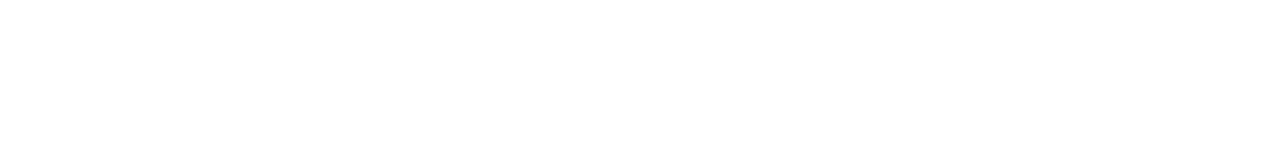
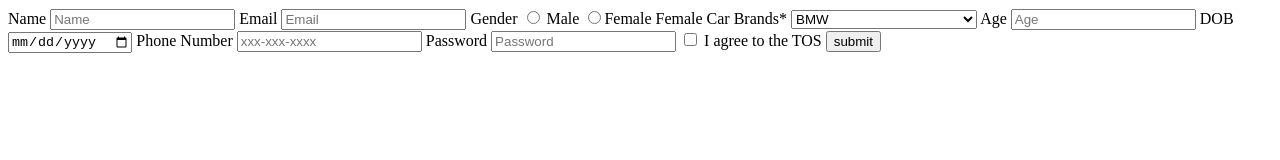
Before and after one commit to acciojob/signup-form-car-KaushalJoshi977, a website: page main.html in a window 1280 px wide. Drawn offline with Linux system fonts and the light colour scheme.

Commit message:
created a submission

```diff
--- a/main.html
+++ b/main.html
@@ -7,6 +7,43 @@
 </head>
 
 <body>
+	<form method ="post">
+		<label for = "name">Name</label>
+		<input type = "text" placeholder= "Name" id = "name" required>
+
+		<label for = "email">Email</label>
+		<input type = "email" id  ="email" placeholder= "Email"required>
+
+		<label for = "gender" >Gender</label>
+		<input type = "radio" id = "gender_m" name ="gender" required>
+		<label for = "gender_m">Male</label>
+		<input type = "radio" id = "gender_f" name ="gender" required>Female
+		<label for = "gender_f">Female</label>
+
+		<label for ="cars">Car Brands* </label>
+		<select id = "cars" required>
+			<option disabled selecte>--Please choose an option--</option>
+			<option value = "bmw">BMW</option>
+			<option value = "audi">Audi</option>
+			<option value ="mercedez">Mercedez</option>
+		</select>
+<label for = "age">Age</label>
+		<input type = "number" id = "age" placeholder= "Age" required>
+
+<label for = "dob">DOB</label>
+		<input type = "date" id = "dob" required>
+
+		<label for = "tel">Phone Number</label>
+		<input type = "tel" id = "tel" placeholder= "xxx-xxx-xxxx">
+
+		<label for = "password">Password</label>
+		<input type = "password" id = "password" placeholder= "Password" required>
+
+		<input type = "checkbox" id = "tos" required>
+		<label for = "tos">I agree to the TOS</label>
+
+		<button type = "submit">submit</button>
+	</form>
 	<!-- the entire body must be written by student -->
     <script type="text/javascript" src="./script.js">
 </script>
```
